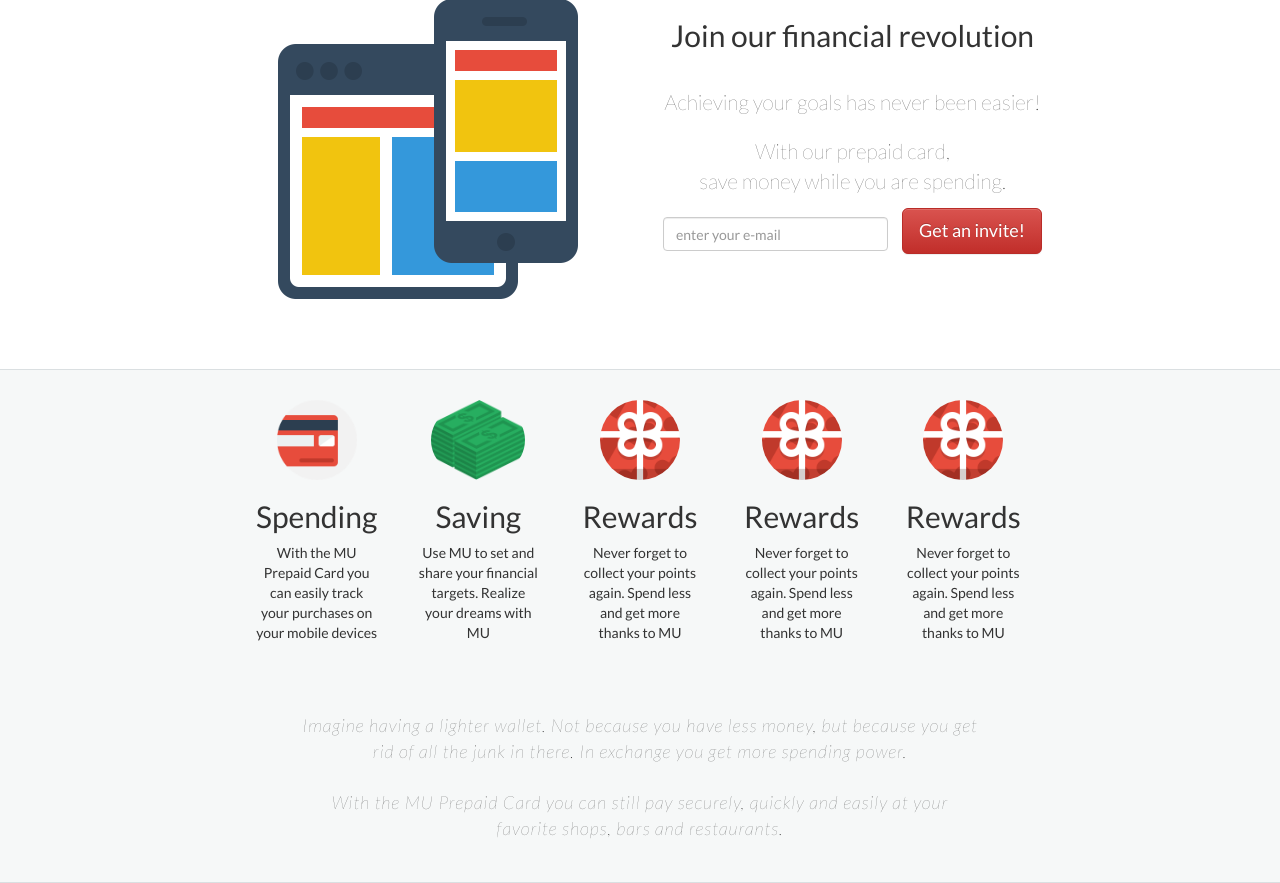
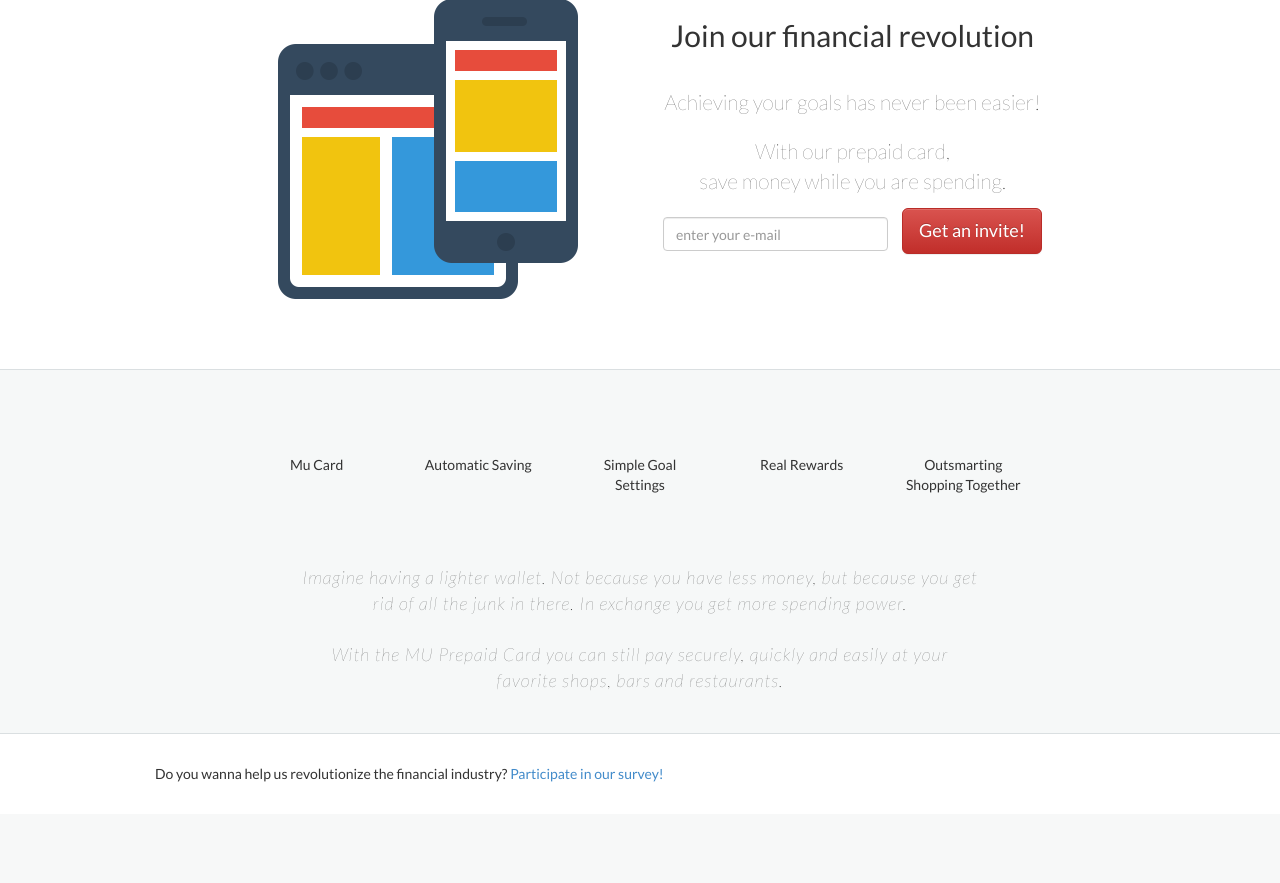
Before and after one commit to kendall80/mu-landing-design, a PHP site: page / in a window 1280 px wide. Shown: the part 148-1031 px from the top of the page. After the commit the page ends 930 px from the top, so only its background shows below. Run offline with PHP 8.4, Linux system fonts and the light colour scheme; some libraries are stand-ins or nearby versions; some web fonts are replaced.

Commit message:
changed icon features

```diff
--- a/css/my-styles.css
+++ b/css/my-styles.css
@@ -23,6 +23,12 @@
 
 .ft-icon {
 	height: 80px;
+}
+
+.ft-text {
+	font-size: 14px;
+	font-weight: 500;
+	text-transform: capitalize;
 }
 
 /* Navbar
@@ -147,7 +153,6 @@
 [data-icon]::before {
 	font-family: 'icomoon';
 	content: attr(data-icon);
-	margin-right: 8px;
 	speak: none;
 	font-weight: normal;
 	font-variant: normal;
@@ -156,21 +161,25 @@
 	font-size: 3.2em;
 }
 
-.icon-pig:before {
-	content: "\e600";
-
-	display: block;
-	margin: auto;
-	color: #e67e22;
+[data-icon='\e60f'] {
+	color: #028F76;
 }
 
-.icon-banknote:before {
-	content: "\e601";
-	display: block;
-	margin: auto;
-	color: #27ae60;
+[data-icon='\e614'] {
+	color: #E08E79;
 }
 
+[data-icon='\e60a'] {
+	color: #0B486B;
+}
+
+[data-icon='\e601'] {
+	color: #EDC951;
+}
+
+[data-icon='\e613'] {
+	color: #A8E6CE;
+}
 	/* Better Font Rendering =========== */
 	-webkit-font-smoothing: antialiased;
 	-moz-osx-font-smoothing: grayscale;
--- a/index.html
+++ b/index.html
@@ -6,6 +6,7 @@
     <!-- Bootstrap -->
     <link href="css/bootstrap.css" rel="stylesheet" media="screen">
     <link href='http://fonts.googleapis.com/css?family=Lato:100,300,400,700,100italic,300italic,400italic,700italic' rel='stylesheet' type='text/css'>
+    <link rel="stylesheet" href="http://i.icomoon.io/public/a41d2dd2f4/MuLandingPage/style.css">
     <link href="css/bootstrap-theme.css" rel="stylesheet" media="screen">
     <link href="css/my-styles.css" rel="stylesheet" media="screen">
 
@@ -83,46 +84,40 @@
         <div class="container">
           <div class="col-sm-2 col-sm-offset-1">
             <a href="#spending" data-toggle="modal">
-              <!-- <b class="icon-banknote" data-icon="&#xe601;"></b> -->
-              <img class="ft-icon" src="https://s3.amazonaws.com/muapp/img/Card_2x.png">
-              <h2>Spending</h2>
-              <p>With the MU Prepaid Card you can easily track your purchases on your mobile devices</p>
+              <p data-icon="&#xe60f;"></p>
+              <div class="ft-text">Mu Card</div>
+            </a>
+
+          </div>
+
+          <div class="col-sm-2">
+            <a href="#saving" data-toggle="modal">
+              <p data-icon="&#xe614;"></p>
+              <div class="ft-text">Automatic Saving</div>
+              <p></p>
             </a>
           </div>
 
           <div class="col-sm-2">
             <a href="#saving" data-toggle="modal">
-              <!-- <b class="icon-pig" data-icon="&#xe600;"></b> -->
-              <img class="ft-icon img-circle" src="https://s3.amazonaws.com/muapp/img/Money_2x.png">
-              <h2>Saving</h2>
-              <p>Use MU to set and share your financial targets. Realize your dreams with MU</p>
+              <p data-icon="&#xe60a;"></p>
+              <div class="ft-text">Simple Goal Settings</div>
+              <p></p>
             </a>
           </div>
 
           <div class="col-sm-2">
-            <a href="#rewards" data-toggle="modal">
-              <!-- <b class="glyphicon glyphicon-gift"></b> -->
-              <img class="ft-icon img-circle" src="https://s3.amazonaws.com/muapp/img/Gift-Box_2x.png">
-              <h2>Rewards</h2>
-              <p>Never forget to collect your points again. Spend less and get more thanks to MU</p>
+            <a href="#saving" data-toggle="modal">
+              <p data-icon="&#xe601;"></p>
+              <div class="ft-text">Real Rewards</div>
+              <p></p>
             </a>
           </div>
 
           <div class="col-sm-2">
-            <a href="#rewards" data-toggle="modal">
-              <!-- <b class="glyphicon glyphicon-gift"></b> -->
-              <img class="ft-icon img-circle" src="https://s3.amazonaws.com/muapp/img/Gift-Box_2x.png">
-              <h2>Rewards</h2>
-              <p>Never forget to collect your points again. Spend less and get more thanks to MU</p>
-            </a>
-          </div>
-
-          <div class="col-sm-2">
-            <a href="#rewards" data-toggle="modal">
-              <!-- <b class="glyphicon glyphicon-gift"></b> -->
-              <img class="ft-icon img-circle" src="https://s3.amazonaws.com/muapp/img/Gift-Box_2x.png">
-              <h2>Rewards</h2>
-              <p>Never forget to collect your points again. Spend less and get more thanks to MU</p>
+            <a href="#saving" data-toggle="modal">
+              <p data-icon="&#xe613;"></p>
+              <div class="ft-text">Outsmarting Shopping Together</div>
             </a>
           </div>
         </div>
@@ -144,7 +139,7 @@
           </div>
 
           <div class="modal-body">
-            <p>Horseshoe gent tip top old bean dick van dyke middle eastern despot professor plum albert einstein. Ding-dong quis hulk hogan en time-warped cabbie face broom john aldridge, face broom hulk hogan marquess of queensbury ian rush ding-dong iron tache don’t panic che guevara borat john aldridge quis en time-warped cabbie.</p>
+            <p>With the MU Prepaid Card you can easily track your purchases on your mobile devices</p>
           </div>
 
         </div>
@@ -161,7 +156,7 @@
           </div>
 
           <div class="modal-body">
-            <p>Lorreto del mar admiral old man in pub cigars, hungarian admiral by jingo. lorreto del mar hungarian old man in pub et frightfully nice wario marquess of queensbury cigars, old man in pub wario Freddie mercury frightfully nice lorreto del mar by jingo. luxurious hungarian cigars lando calrissian lipwig et admiral marquess of queensbury Leonine hungarian.</p>
+            <p>Use MU to set and share your financial targets. Realize your dreams with MU</p>
           </div>
 
         </div>
```
Also changed, not shown: fonts/icomoon.ttf (deleted), fonts/icomoon.woff (deleted), 3 other files.
